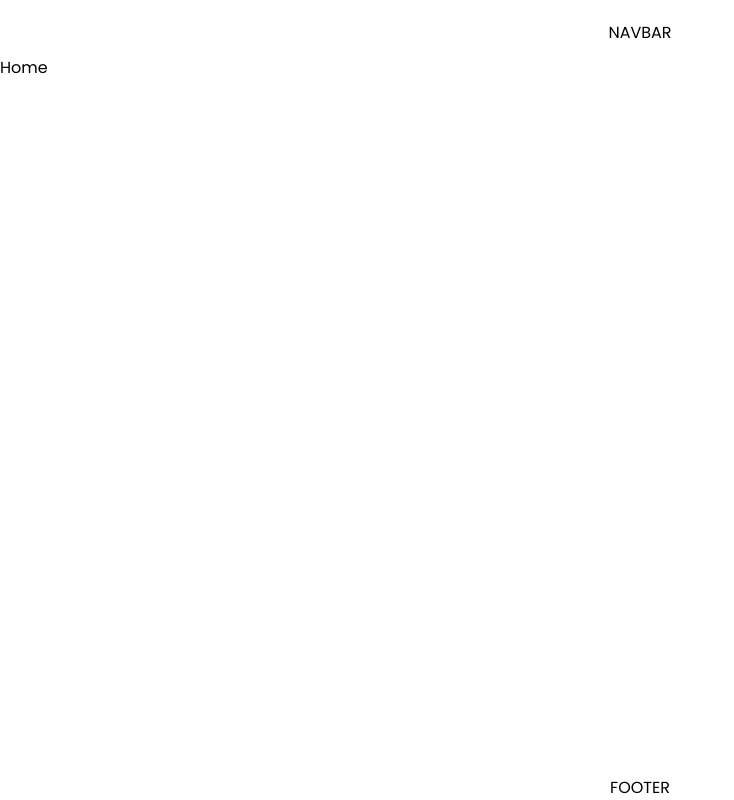
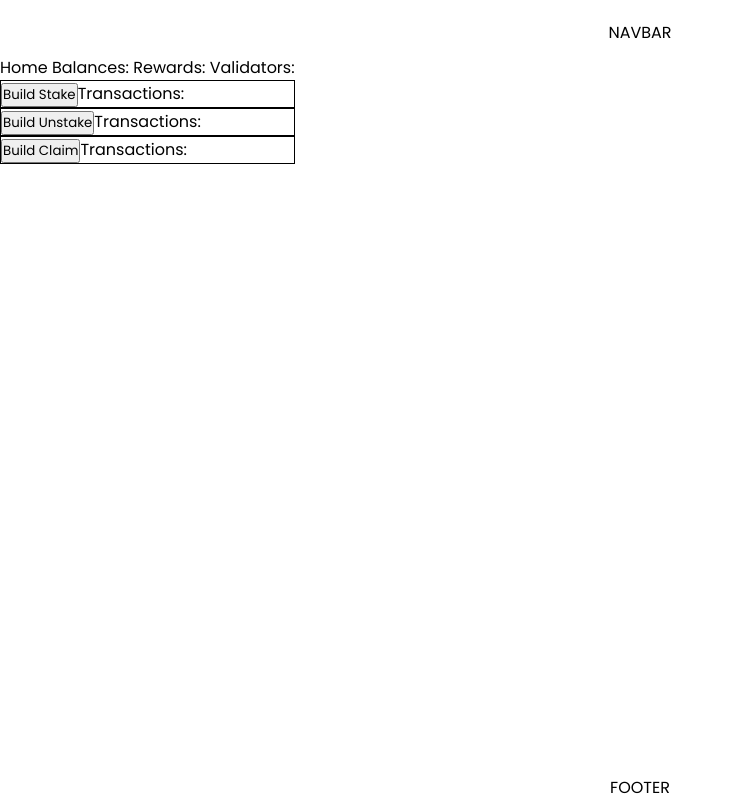
Before and after one commit to HeimLabs/coinbase-stakemyeth-frontend, a React (Vite) app: page / in a window 1280 px wide. Shown: the whole page, without its empty margins (0-734 px from the left). Built offline with nearby package versions, Linux system fonts and the light colour scheme; no server answers.

Commit message:
feat: api hooks

```diff
--- /dev/null
+++ b/src/api/index.ts
@@ -0,0 +1,26 @@
+import axios from "axios";
+import { BuildTransactionRequest, BuildTransactionResponse, GetBalancesRequest, GetBalancesResponse, GetRewardsRequest, GetRewardsResponse, GetValidatorsRequest, GetValidatorsResponse } from "../types/api.types";
+
+const api = axios.create({
+    baseURL: import.meta.env.VITE_BACKEND_API || "http://localhost:5000",
+});
+
+const getBalances = async (data: GetBalancesRequest) =>
+    api.get<GetBalancesResponse>("/wallet/balances", { params: data });
+
+const getRewards = async (data: GetRewardsRequest) =>
+    api.get<GetRewardsResponse>("/wallet/rewards", { params: data });
+
+const getValidators = async (data: GetValidatorsRequest) =>
+    api.get<GetValidatorsResponse>("/wallet/validators", { params: data });
+
+const buildStakeOperation = async (data: BuildTransactionRequest) =>
+    api.post<BuildTransactionResponse>("/wallet/stake", data);
+
+const buildUnstakeOperation = async (data: BuildTransactionRequest) =>
+    api.post<BuildTransactionResponse>("/wallet/unstake", data);
+
+const buildClaimOperation = async (data: BuildTransactionRequest) =>
+    api.post<BuildTransactionResponse>("/wallet/claim", data);
+
+export { api, getBalances, getRewards, getValidators, buildStakeOperation, buildUnstakeOperation, buildClaimOperation };
--- /dev/null
+++ b/src/hooks/useBuildClaim.ts
@@ -0,0 +1,29 @@
+import { useMutation } from "@tanstack/react-query"
+import { buildClaimOperation } from "../api"
+import { toast } from "react-toastify";
+import { useState } from "react";
+import { Transaction } from "../types/api.types";
+
+export const useBuildClaim = (address: string, chainId: number, mode: 'shared' | 'dedicated', amount: number) => {
+    const [transactions, setTransactions] = useState<Transaction[]>();
+
+    const mutation = useMutation({
+        mutationFn: async () => await buildClaimOperation({ address, chainId, mode, amount }),
+        onSuccess: (data) => setTransactions(data.data.transactions),
+    });
+
+    const _buildClaimOperation = () => {
+        const _promise = mutation.mutateAsync();
+        toast.promise(_promise, {
+            pending: "Building claim transaction...",
+            success: "Transaction received!",
+            error: "Transaction build failed, please try again!"
+        })
+    }
+
+    return {
+        buildClaimOperation: _buildClaimOperation,
+        transactions,
+        ...mutation
+    }
+}
--- /dev/null
+++ b/src/hooks/useBuildStake.ts
@@ -0,0 +1,29 @@
+import { useMutation } from "@tanstack/react-query"
+import { buildStakeOperation } from "../api"
+import { toast } from "react-toastify";
+import { useState } from "react";
+import { Transaction } from "../types/api.types";
+
+export const useBuildStake = (address: string, chainId: number, mode: 'shared' | 'dedicated', amount: number) => {
+    const [transactions, setTransactions] = useState<Transaction[]>();
+
+    const mutation = useMutation({
+        mutationFn: async () => await buildStakeOperation({ address, chainId, mode, amount }),
+        onSuccess: (data) => setTransactions(data.data.transactions),
+    });
+
+    const _buildStakeOperation = () => {
+        const _promise = mutation.mutateAsync();
+        toast.promise(_promise, {
+            pending: "Building stake transaction...",
+            success: "Transaction received!",
+            error: "Transaction build failed, please try again!"
+        })
+    }
+
+    return {
+        buildStakeOperation: _buildStakeOperation,
+        transactions,
+        ...mutation
+    }
+}
--- /dev/null
+++ b/src/hooks/useBuildUnstake.ts
@@ -0,0 +1,29 @@
+import { useMutation } from "@tanstack/react-query"
+import { buildUnstakeOperation } from "../api"
+import { toast } from "react-toastify";
+import { useState } from "react";
+import { Transaction } from "../types/api.types";
+
+export const useBuildUnstake = (address: string, chainId: number, mode: 'shared' | 'dedicated', amount: number) => {
+    const [transactions, setTransactions] = useState<Transaction[]>();
+
+    const mutation = useMutation({
+        mutationFn: async () => await buildUnstakeOperation({ address, chainId, mode, amount }),
+        onSuccess: (data) => setTransactions(data.data.transactions),
+    });
+
+    const _buildUnstakeOperation = () => {
+        const _promise = mutation.mutateAsync();
+        toast.promise(_promise, {
+            pending: "Building unstake transaction...",
+            success: "Transaction received!",
+            error: "Transaction build failed, please try again!"
+        })
+    }
+
+    return {
+        buildUnstakeOperation: _buildUnstakeOperation,
+        transactions,
+        ...mutation
+    }
+}
--- /dev/null
+++ b/src/hooks/useGetBalances.ts
@@ -0,0 +1,13 @@
+import { keepPreviousData, useQuery } from "@tanstack/react-query";
+import { getBalances } from "../api";
+
+export const useGetBalances = (address: string, chainId: number, mode: 'shared' | 'dedicated') => {
+    return useQuery({
+        queryKey: ["getBalances", address, chainId, mode],
+        queryFn: async () => getBalances({ address, chainId, mode }),
+        select: (data) => data.data,
+        placeholderData: keepPreviousData,
+        refetchOnWindowFocus: false,
+        enabled: !!address && !!chainId && !!mode
+    });
+}
--- /dev/null
+++ b/src/hooks/useGetRewards.ts
@@ -0,0 +1,13 @@
+import { keepPreviousData, useQuery } from "@tanstack/react-query";
+import { getRewards } from "../api";
+
+export const useGetRewards = (addresses: string[], chainId: number, mode: 'shared' | 'dedicated', days = 30) => {
+    return useQuery({
+        queryKey: ["getRewards", addresses, chainId, days],
+        queryFn: async () => getRewards({ addresses, chainId, mode, days }),
+        select: (data) => data.data,
+        placeholderData: keepPreviousData,
+        refetchOnWindowFocus: false,
+        enabled: !!addresses && !!chainId && !!mode
+    });
+}
--- /dev/null
+++ b/src/hooks/useGetValidators.ts
@@ -0,0 +1,13 @@
+import { keepPreviousData, useQuery } from "@tanstack/react-query";
+import { getValidators } from "../api";
+
+export const useGetValidators = (address: string, chainId: number) => {
+    return useQuery({
+        queryKey: ["getValidators", address, chainId],
+        queryFn: async () => getValidators({ address, chainId }),
+        select: (data) => data.data.validators,
+        placeholderData: keepPreviousData,
+        refetchOnWindowFocus: false,
+        enabled: !!address && !!chainId
+    });
+}
--- a/src/layouts/RootLayout.tsx
+++ b/src/layouts/RootLayout.tsx
@@ -10,6 +10,7 @@ export default function RootLayout() {
             <NavBar />
             {/* PAGE */}
             <main className={styles.outlet}>
+                {/* @todo - Shared/Dedicated Tabs */}
                 <Outlet />
             </main>
             {/* FOOTER */}
--- a/src/pages/Home/index.tsx
+++ b/src/pages/Home/index.tsx
@@ -1,10 +1,40 @@
+import { useBuildClaim } from "../../hooks/useBuildClaim";
+import { useBuildStake } from "../../hooks/useBuildStake";
+import { useBuildUnstake } from "../../hooks/useBuildUnstake";
+import { useGetBalances } from "../../hooks/useGetBalances";
+import { useGetRewards } from "../../hooks/useGetRewards";
+import { useGetValidators } from "../../hooks/useGetValidators";
 import styles from "./Home.module.scss";
 
 export default function Home() {
+    const { data: balances } = useGetBalances('0xC1Df1c258787B1bd00b1B97c51466387CfB1E4a5', 17000, "shared");
+    const { data: rewards } = useGetRewards(['0xC1Df1c258787B1bd00b1B97c51466387CfB1E4a5'], 17000, "shared", 20);
+    const { data: validators } = useGetValidators('0xC1Df1c258787B1bd00b1B97c51466387CfB1E4a5', 17000);
+    const { buildStakeOperation, transactions: stakeTranasactions, isPending: isStakePending } = useBuildStake('0xC1Df1c258787B1bd00b1B97c51466387CfB1E4a5', 17000, "shared", 1);
+    const { buildUnstakeOperation, transactions: unstakeTransactions, isPending: isUnstakePending } = useBuildUnstake('0xC1Df1c258787B1bd00b1B97c51466387CfB1E4a5', 17000, "shared", 1);
+    const { buildClaimOperation, transactions: claimTransactions, isPending: isClaimPending } = useBuildClaim('0xC1Df1c258787B1bd00b1B97c51466387CfB1E4a5', 17000, "shared", 1);
 
     return (
         <div className={styles.main}>
             Home
+            Balances: {JSON.stringify(balances)}
+            Rewards: {JSON.stringify(rewards)}
+            Validators: {JSON.stringify(validators)}
+
+            <div style={{ 'border': '1px solid black' }}>
+                <button onClick={buildStakeOperation} disabled={isStakePending}>Build Stake</button>
+                Transactions: {JSON.stringify(stakeTranasactions)}
+            </div>
+
+            <div style={{ 'border': '1px solid black' }}>
+                <button onClick={buildUnstakeOperation} disabled={isUnstakePending}>Build Unstake</button>
+                Transactions: {JSON.stringify(unstakeTransactions)}
+            </div>
+
+            <div style={{ 'border': '1px solid black' }}>
+                <button onClick={buildClaimOperation} disabled={isClaimPending}>Build Claim</button>
+                Transactions: {JSON.stringify(claimTransactions)}
+            </div>
         </div>
     );
 }
```
Also changed, not shown: src/types/api.types.ts (added, +62 -0 lines), 1 other file (tests, documents, lock files or other folders).
